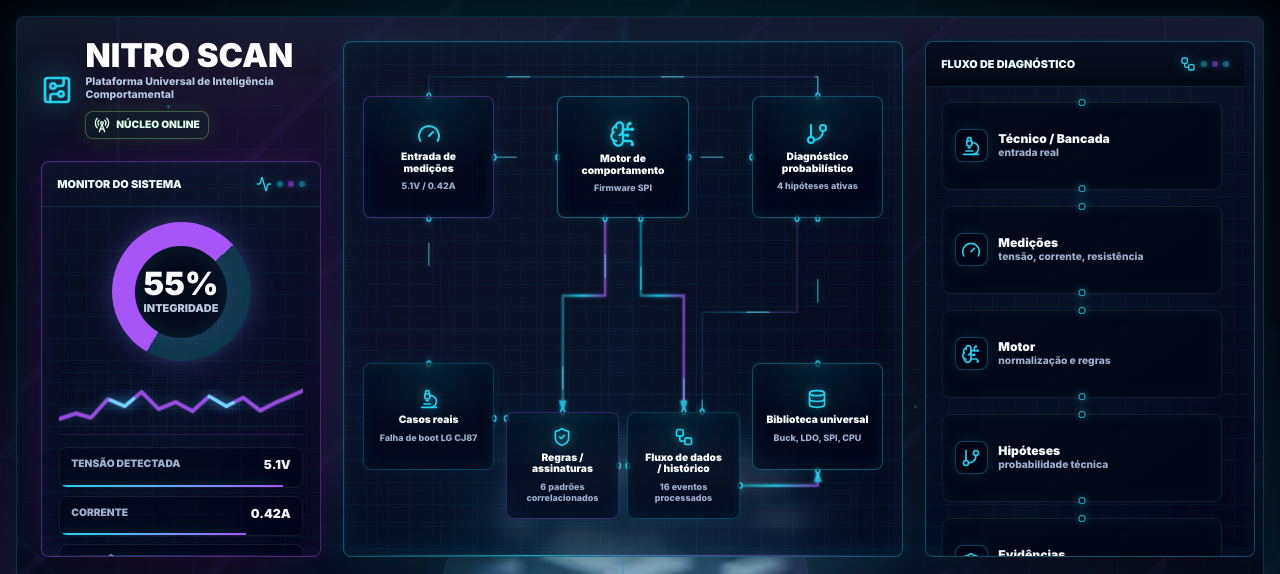
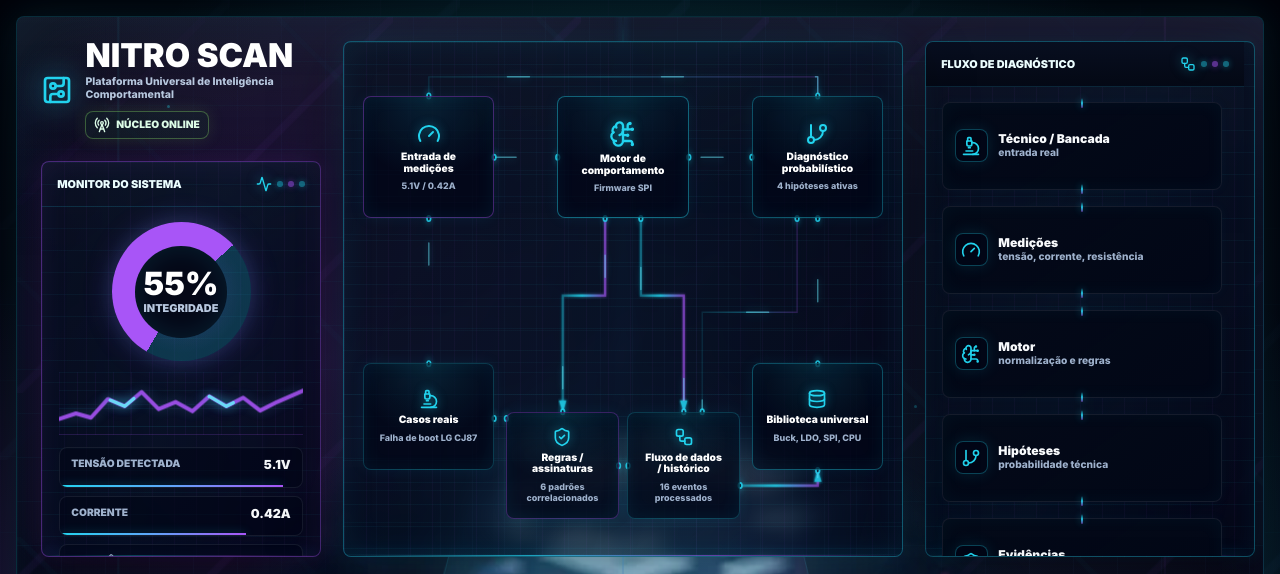
Before and after one commit to Nazireu007/nitro-scan, a React (Vite) app: page / in a window 1280 px wide. Shown: the top 574 px of the page. Built offline with nearby package versions, Linux system fonts and the light colour scheme.

Commit message:
Clean diagnostic flow connectors

```diff
--- a/src/components/DiagnosticFlowConnections.tsx
+++ b/src/components/DiagnosticFlowConnections.tsx
@@ -3,17 +3,6 @@ const gapSegments = [
   'M50 38.08 V41.28',
   'M50 58.72 V61.92',
   'M50 79.36 V82.56',
-];
-
-const nodePoints = [
-  [50, 17.44],
-  [50, 20.64],
-  [50, 38.08],
-  [50, 41.28],
-  [50, 58.72],
-  [50, 61.92],
-  [50, 79.36],
-  [50, 82.56],
 ];
 
 export function DiagnosticFlowConnections() {
@@ -38,11 +27,11 @@ export function DiagnosticFlowConnections() {
       </defs>
 
       {gapSegments.map((segment) => (
-        <path className="diagnostic-flow-line" d={segment} key={segment} markerEnd="url(#diagnosticFlowArrow)" />
+        <path className="diagnostic-flow-rail" d={segment} key={`rail-${segment}`} />
       ))}
 
-      {nodePoints.map(([cx, cy]) => (
-        <circle className="diagnostic-flow-node" cx={cx} cy={cy} key={`${cx}-${cy}`} r="1.12" />
+      {gapSegments.map((segment) => (
+        <path className="diagnostic-flow-line" d={segment} key={`line-${segment}`} markerEnd="url(#diagnosticFlowArrow)" />
       ))}
     </svg>
   );
--- a/src/index.css
+++ b/src/index.css
@@ -751,15 +751,25 @@ button {
   overflow: visible;
 }
 
+.diagnostic-flow-rail,
 .diagnostic-flow-line {
   fill: none;
   stroke: url("#diagnosticFlowLine");
-  stroke-width: 2;
   stroke-linecap: square;
   stroke-linejoin: miter;
+  vector-effect: non-scaling-stroke;
+}
+
+.diagnostic-flow-rail {
+  stroke-width: 3;
+  filter: drop-shadow(0 0 6px rgba(34, 211, 238, 0.26));
+  opacity: 0.32;
+}
+
+.diagnostic-flow-line {
+  stroke-width: 2.15;
   filter: url("#diagnosticFlowGlow");
-  opacity: 0.92;
-  vector-effect: non-scaling-stroke;
+  opacity: 0.96;
 }
 
 .diagnostic-flow-connections marker path {
@@ -767,15 +777,6 @@ button {
   stroke: none;
   opacity: 0.92;
   filter: drop-shadow(0 0 4px rgba(34, 211, 238, 0.58));
-}
-
-.diagnostic-flow-node {
-  fill: #04111f;
-  stroke: #22d3ee;
-  stroke-width: 1;
-  filter: drop-shadow(0 0 4px rgba(34, 211, 238, 0.56));
-  opacity: 0.88;
-  vector-effect: non-scaling-stroke;
 }
 
 .flow-step {
@@ -801,21 +802,21 @@ button {
   position: absolute;
   left: 50%;
   z-index: 3;
-  width: 0.44rem;
-  height: 0.44rem;
-  border: 1px solid rgba(34, 211, 238, 0.82);
-  border-radius: 50%;
+  width: 2px;
+  height: 0.62rem;
+  border: 0;
+  border-radius: 999px;
   transform: translateX(-50%);
-  background: #04111f;
-  box-shadow: 0 0 8px rgba(34, 211, 238, 0.45);
+  background: linear-gradient(180deg, rgba(34, 211, 238, 0.06), rgba(34, 211, 238, 0.9), rgba(168, 85, 247, 0.5));
+  box-shadow: 0 0 7px rgba(34, 211, 238, 0.42);
 }
 
 .flow-port-top {
-  top: -0.23rem;
+  top: -0.31rem;
 }
 
 .flow-port-bottom {
-  bottom: -0.23rem;
+  bottom: -0.31rem;
 }
 
 .flow-step > div {
```
